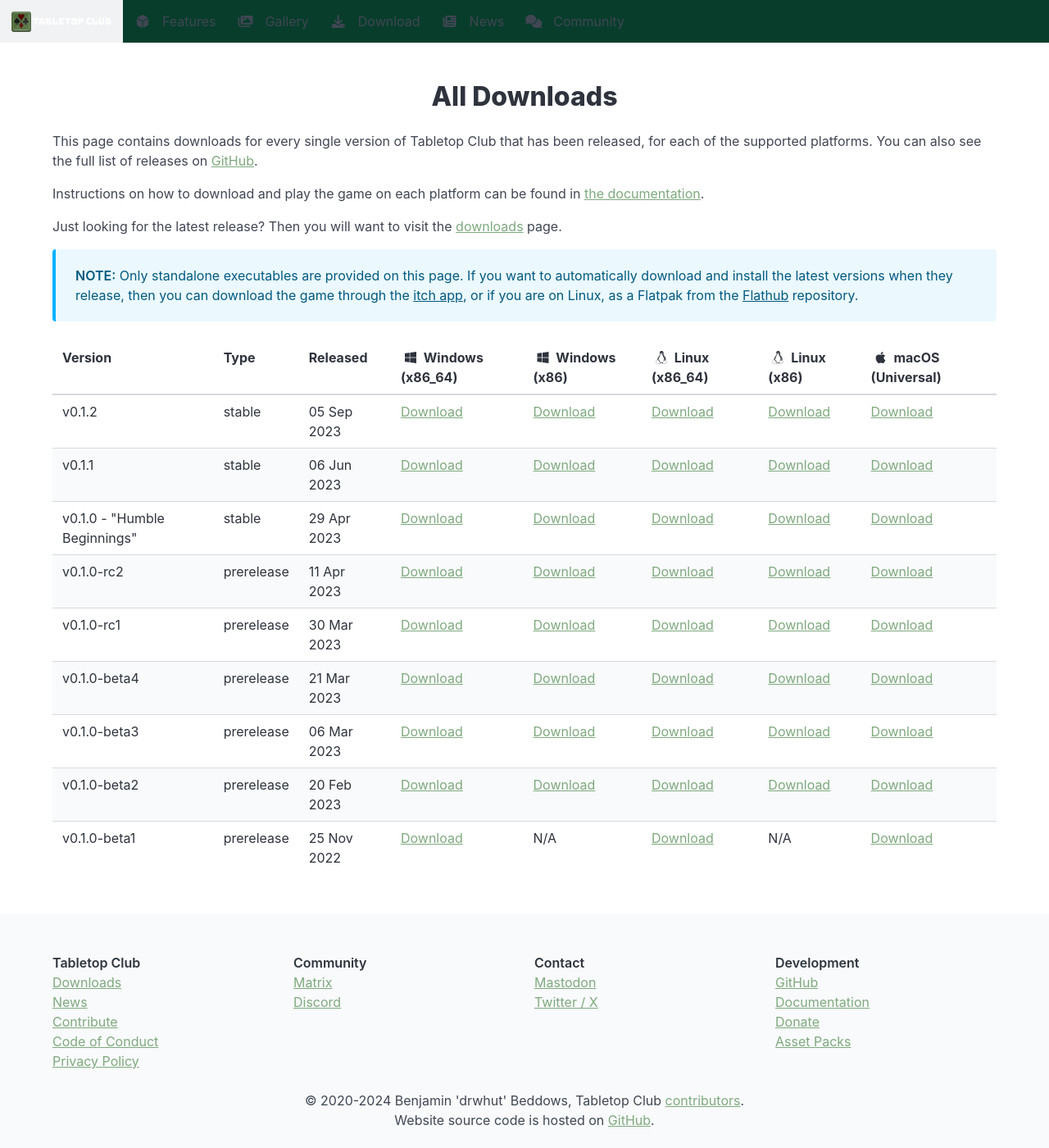
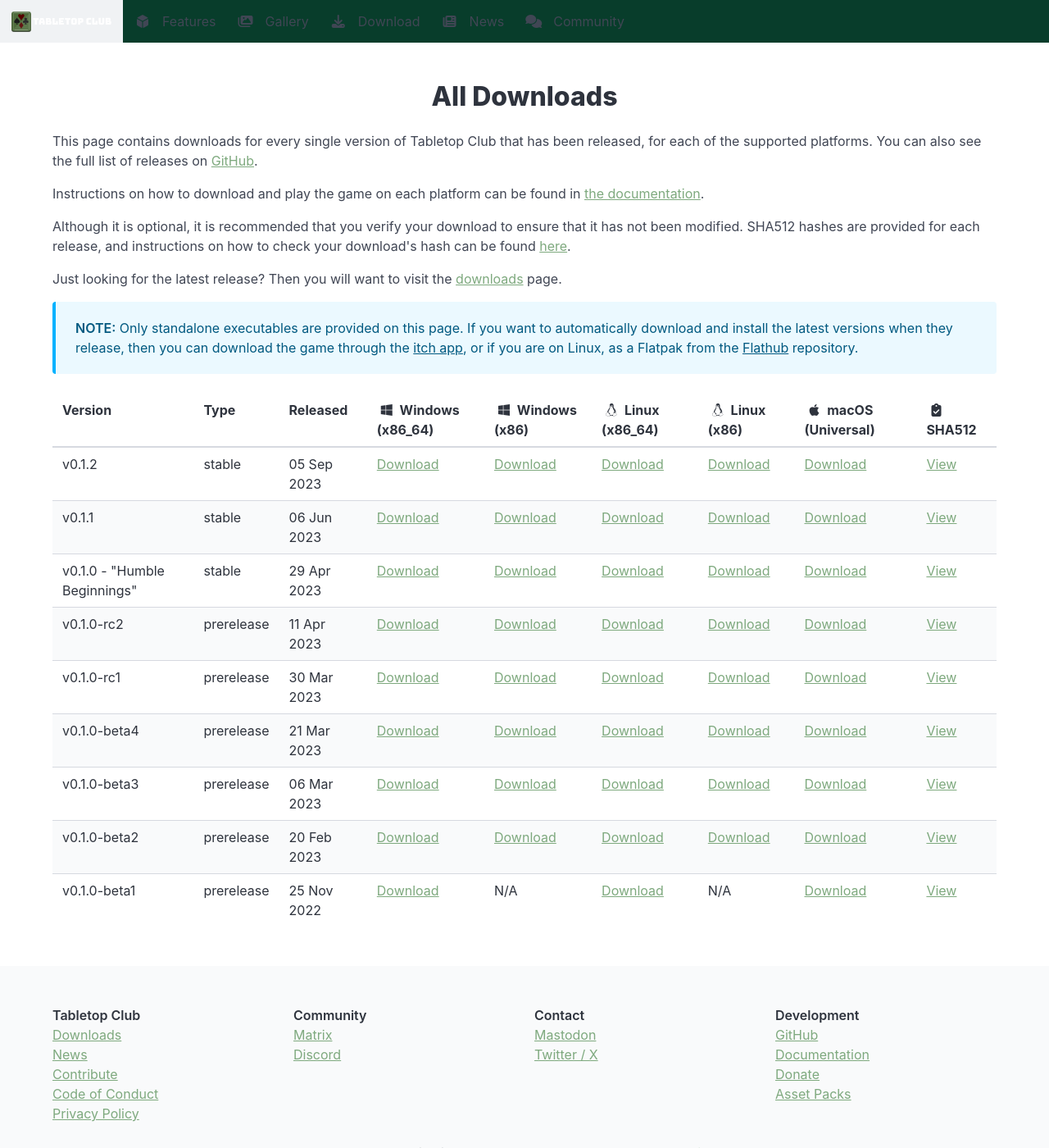
Before and after one commit to drwhut/tabletop_club_website, a Jekyll site: the page built from downloads/downloads_all.html, in a window 1280 px wide and 1400 px high. Shown: the whole window at 82% size. Built offline with Jekyll 4.4.1, drawn with Linux system fonts in a browser that asks for light colours; nearby versions of some CDN libraries.

Commit message:
Added SHA512 hashes to the All Downloads page.

```diff
--- a/_includes/download_all.html
+++ b/_includes/download_all.html
@@ -35,6 +35,12 @@
                     </span>
                     <span>macOS (Universal)</span>
                 </th>
+                <th>
+                    <span class="icon">
+                        <i class="fa-solid fa-clipboard-check"></i>
+                    </span>
+                    <span>SHA512</span>
+                </th>
             </tr>
         </thead>
         <tbody>
@@ -57,6 +63,10 @@
                             <td><a href="{{ download_link }}" download>Download</a></td>
                         {% endif %}
                     {% endfor %}
+                    {%- assign sha512_link = "/downloads/releases/TYPE/VERSION/TabletopClub_VERSION_SHA512.txt" -%}
+                    {%- assign sha512_link = sha512_link | replace: "TYPE", release.type -%}
+                    {%- assign sha512_link = sha512_link | replace: "VERSION", release.version -%}
+                    <td><a href="{{ sha512_link }}" target="_blank">View</a></td>
                 </tr>
             {% endfor %}
         </tbody>
--- a/downloads/downloads_all.html
+++ b/downloads/downloads_all.html
@@ -9,6 +9,7 @@
         <div class="content">
             <p>This page contains downloads for every single version of Tabletop Club that has been released, for each of the supported platforms. You can also see the full list of releases on <a href="https://github.com/drwhut/tabletop-club/releases" target="_blank">GitHub</a>.</p>
             <p>Instructions on how to download and play the game on each platform can be found in <a href="https://docs.tabletopclub.net/en/latest/general/download/downloading_binaries.html" target="_blank">the documentation</a>.</p>
+            <p>Although it is optional, it is recommended that you verify your download to ensure that it has not been modified. SHA512 hashes are provided for each release, and instructions on how to check your download's hash can be found <a href="https://docs.tabletopclub.net/en/stable/general/download/downloading_binaries.html#verifying-the-download" target="_blank">here</a>.</p>
             <p>Just looking for the latest release? Then you will want to visit the <a href="/downloads">downloads</a> page.</p>
             {% capture auto_update_note %}
                 <strong>NOTE:</strong> Only standalone executables are provided on this page.
@@ -16,7 +17,6 @@
             {% endcapture %}
             {% include message.html type="is-info" content=auto_update_note %}
         </div>
-        <!-- TODO: Include instructions on how to verify the download. -->
         {% include download_all.html %}
     </div>
 </section>
```
